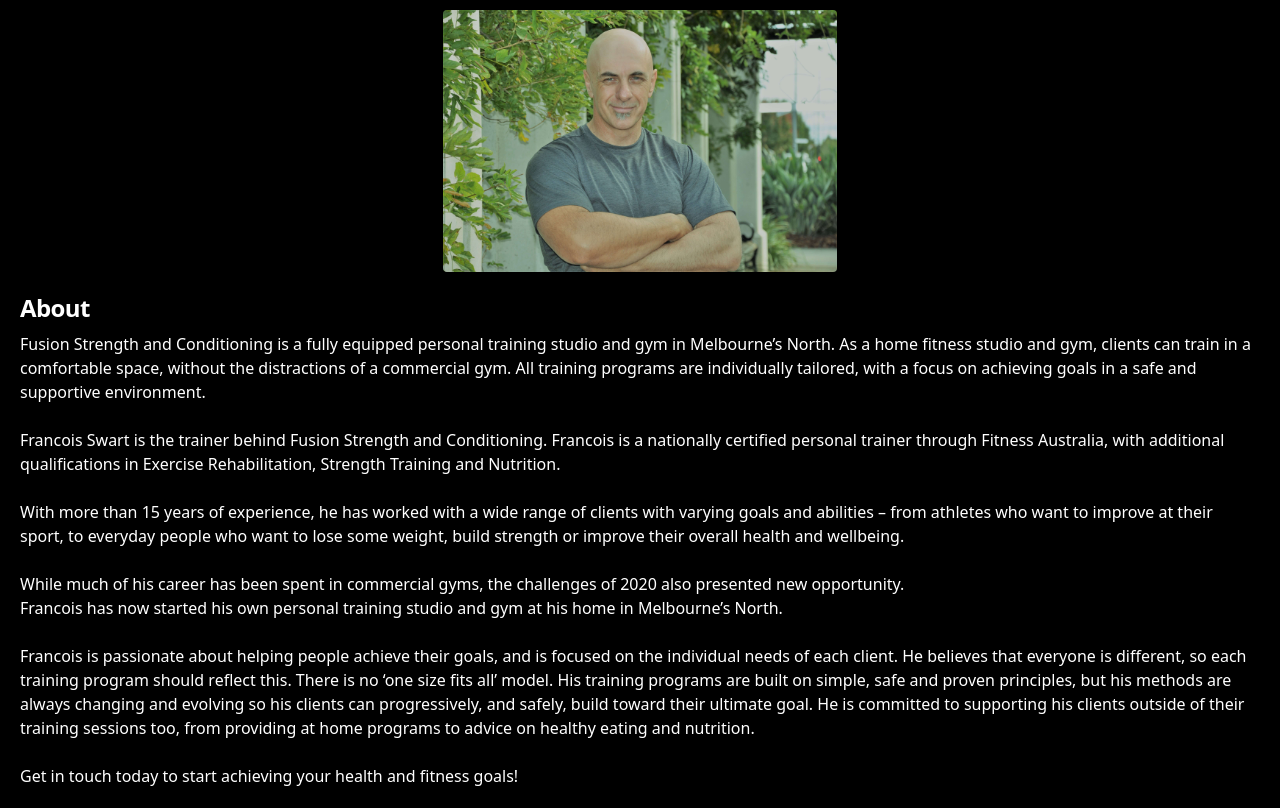
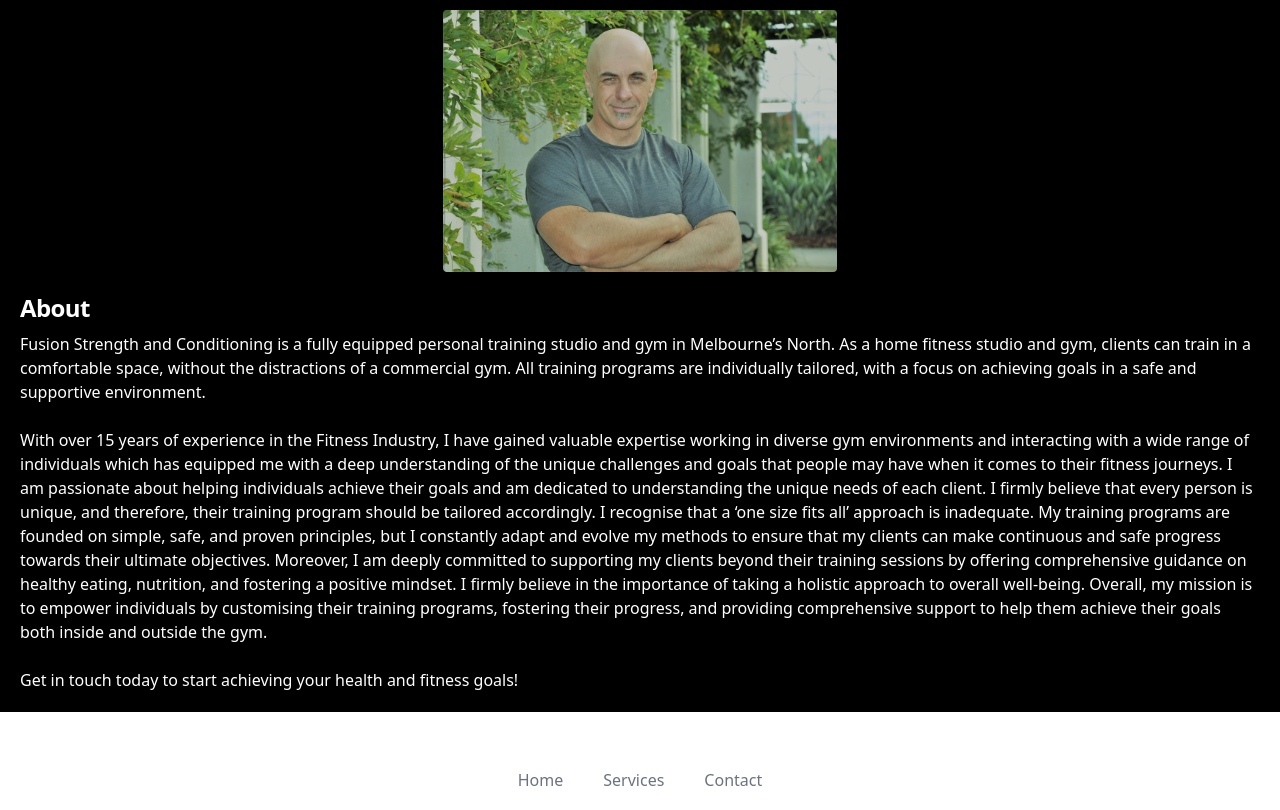
Before and after one commit to wd-francois/tailwind-css-fusion-sc, a website: page about.html in a window 1280 px wide. Shown: the part 89-899 px from the top of the page. Drawn offline with Linux system fonts and the light colour scheme.

Commit message:
Updated about section

```diff
--- a/about.html
+++ b/about.html
@@ -34,23 +34,15 @@
             As a home fitness studio and gym, clients can train in a comfortable space, without the distractions of a commercial gym.
             All training programs are individually tailored, with a focus on achieving goals in a safe and supportive environment.</p>
             <br>
-            <p>Francois Swart is the trainer behind Fusion Strength and Conditioning. Francois is a nationally certified personal trainer
-            through Fitness Australia, with additional qualifications in Exercise Rehabilitation, Strength Training and Nutrition.</p>
+            <p>With over 15 years of experience in the Fitness Industry, I have gained valuable expertise working in diverse gym environments and interacting with a wide range of individuals which has equipped me with a deep understanding of the unique challenges and goals that people may have when it comes to their fitness journeys.
+
+            I am passionate about helping individuals achieve their goals and am dedicated to understanding the unique needs of each client. I firmly believe that every person is unique, and therefore, their training program should be tailored accordingly. I recognise that a ‘one size fits all’ approach is inadequate.
+
+            My training programs are founded on simple, safe, and proven principles, but I constantly adapt and evolve my methods to ensure that my clients can make continuous and safe progress towards their ultimate objectives. Moreover, I am deeply committed to supporting my clients beyond their training sessions by offering comprehensive guidance on healthy eating, nutrition, and fostering a positive mindset. I firmly believe in the importance of taking a holistic approach to overall well-being.
+
+            Overall, my mission is to empower individuals by customising their training programs, fostering their progress, and providing comprehensive support to help them achieve their goals both inside and outside the gym.</p>
             <br>
-            <p>With more than 15 years of experience, he has worked with a wide range of clients with varying goals and abilities – from athletes
-            who want to improve at their sport, to everyday people who want to lose some weight, build strength or improve their overall health and wellbeing.</p>
-            <br>
-            <p>While much of his career has been spent in commercial gyms, the challenges of 2020 also presented new opportunity. <br> Francois has now started his own
-            personal training studio and gym at his home in Melbourne’s North.</p>
-            <br>
-            <p>
-            Francois is passionate about helping people achieve their goals, and is focused on the individual needs of each client.
-            He believes that everyone is different, so each training program should reflect this. There is no ‘one size fits all’ model.
-            His training programs are built on simple, safe and proven principles, but his methods are always changing and evolving so his clients can progressively,
-            and safely, build toward their ultimate goal. He is committed to supporting his clients outside of their training sessions too, from providing at home programs
-            to advice on healthy eating and nutrition.</p>
-            <br>
-            <p>Get in touch today to start achieving your health and fitness goals!</p>
+              <p>Get in touch today to start achieving your health and fitness goals!</p>
        </div>
       </section>
 <!-- Instagram Link -->
```
